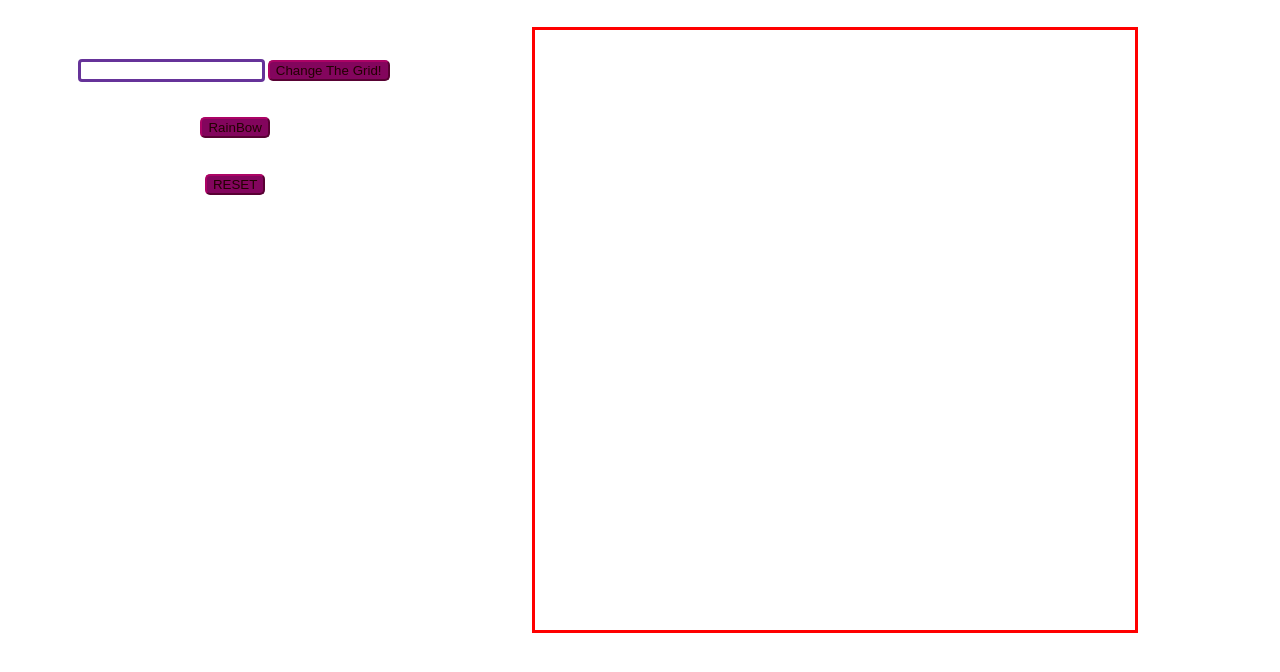
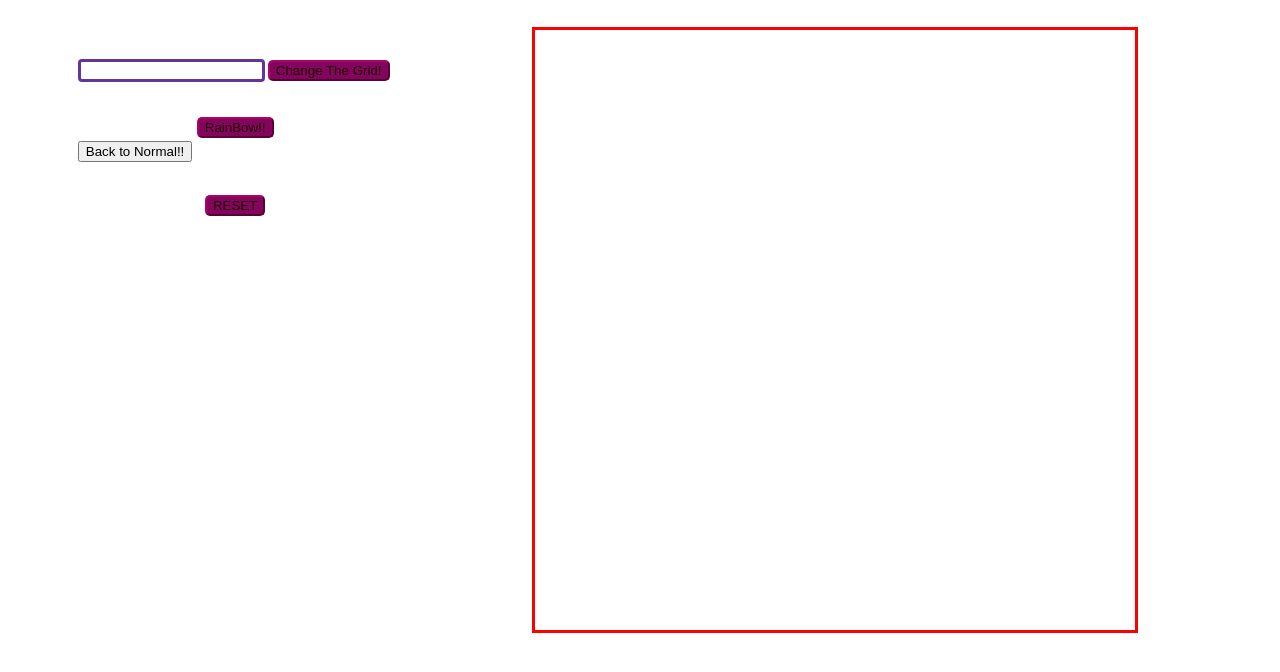
Before and after one commit to adarshadhungel1/etch-a-sketch, a plain HTML site: page index.html in a window 1280 px wide. Shown: the part 44-716 px from the top of the page. Drawn offline with Linux system fonts and the light colour scheme.

Commit message:
added button to go back to normal color

```diff
--- a/index.html
+++ b/index.html
@@ -16,7 +16,8 @@
                 <input type="text" id="number" name="No. of Boxes">
                 <button type="button" id="change">Change The Grid!</button>
               </div>
-              <div class="rain"><button type="button" id="rainbow">RainBow</button></div>
+              <div class="rain"><button type="button" id="rainbow">RainBow!!</button></div>
+              <div class="normal"><button type="button" id="normal">Back to Normal!!</button></div>
             <div class="reset"> <button type="button" id="reset">RESET</button> </div>
         </div>
         <div class="container"></div>
```
